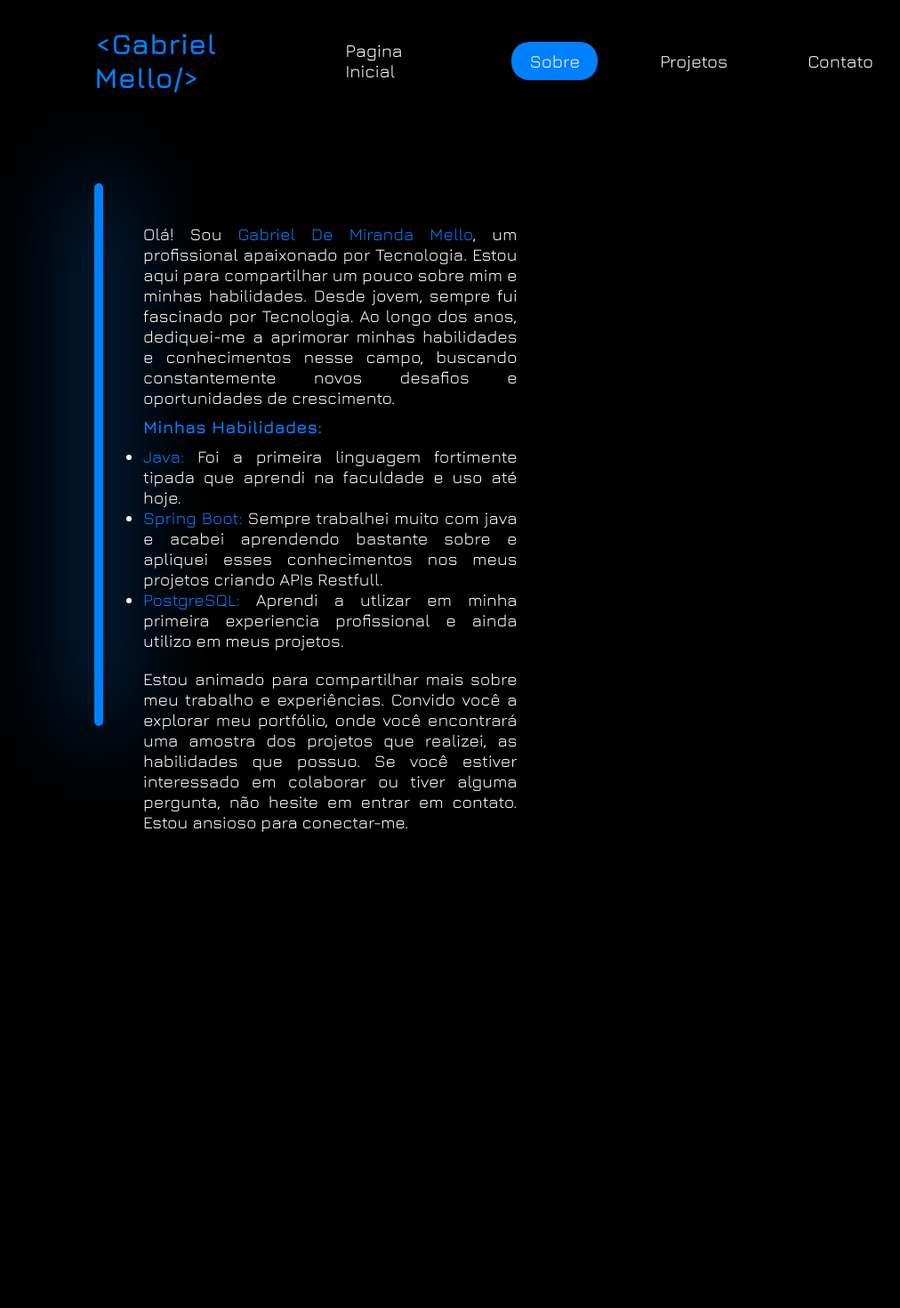
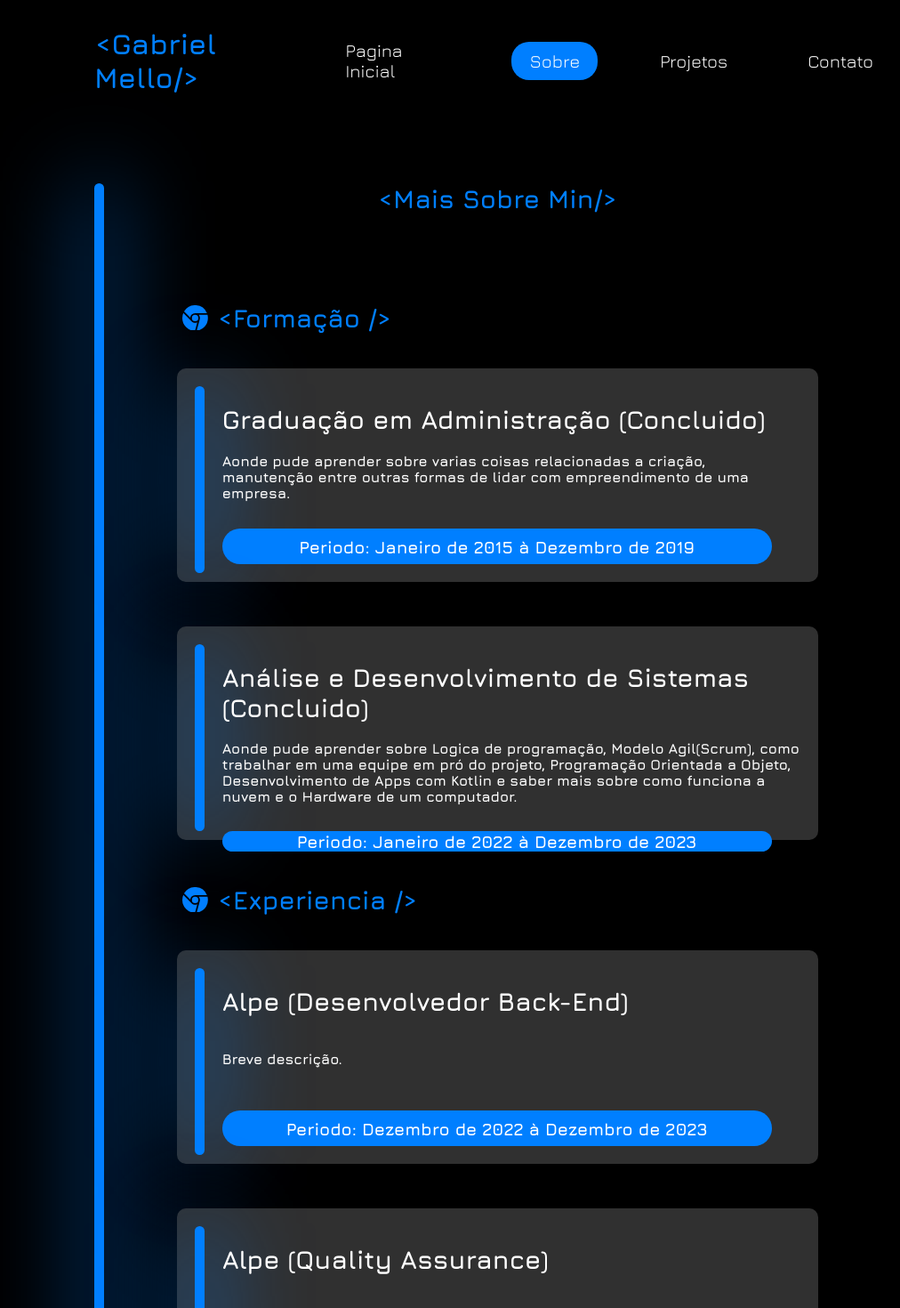
Before and after one commit to GabrielDeMirandaMello/my-portifolio, a React (Create React App) app: page /aboutme in a window 1280 px wide. Shown: the top 1470 px of the page at 89% size, without its empty margins (86-1098 px from the left). Before the commit the page ends 1010 px from the top, so only its background shows below. Built offline with nearby package versions, Linux system fonts and the light colour scheme.

Commit message:
finalizado 905 do sobre min

```diff
--- /dev/null
+++ b/src/components/Cards/card.css
@@ -0,0 +1,44 @@
+.card-formacao{
+    width: 77%;
+    height: 200px;
+    padding: 20px;
+    background-color: #303030;
+    border-radius: 10px;
+    display: flex;
+    justify-content: flex-start;
+    align-items: flex-start;
+    margin-bottom: 50px;
+}
+.linha-azul-card{
+    width: 1px;
+    height: 100%;
+    background-color: #007FFF;
+    border: 5px solid #007FFF;
+    border-radius: 20px;
+    box-shadow: 0 0 100px 5px #007FFF;
+}
+.container-infomacao{
+    width: 100%;
+    height: 100%;
+    display: flex;
+    justify-content: space-between;
+    align-items: flex-start;
+    flex-direction: column;
+    padding-left: 20px;
+}
+.title{
+    margin: 20px 0;
+}
+.description{
+    margin: 0 0 30px 0;
+    font-size: smaller;
+}
+.period{
+    background-color: #007FFF;
+    height: 40px;
+    width: 95%;
+    border-radius: 20px;
+    display: flex;
+    justify-content: center;
+    align-items: center;
+}
--- /dev/null
+++ b/src/components/Cards/card.jsx
@@ -0,0 +1,37 @@
+import React from 'react';
+import "./card.css";
+import { BsGithub } from "react-icons/bs";
+
+function Card(props) {
+
+    const abrirNovaAba = () => {
+        window.location.href = props.link;
+      };
+
+    return (
+        <>
+            {props.github === 'false' &&
+                <div className='card-formacao'>
+                    <div className='linha-azul-card'></div>
+                    <div className='container-infomacao'>
+                        <h1 className='title'>{props.title}</h1>
+                        <h4 className='description'>{props.description}</h4>
+                        <h4 className='period'>{props.period}</h4>
+                    </div>
+                </div>}
+            {props.github === 'true' &&
+                <div className='card-formacao'>
+                    <div className='linha-azul-card'></div>
+                    <div className='container-infomacao'>
+                        <h1 className='title'>{props.title}</h1>
+                        <h4 className='description'>{props.description}</h4>
+                        <h4 className='period'>{props.period}</h4>
+                    </div>
+                    <div>
+                        <BsGithub className='icon-contato' onClick={abrirNovaAba}/>
+                    </div>
+                </div>}
+        </>
+    )
+}
+export default Card;
--- a/src/pages/About_Me/aboutme.css
+++ b/src/pages/About_Me/aboutme.css
@@ -0,0 +1,30 @@
+.container-conteudo-aboutme{
+    width: 100%;
+    height: fit-content;
+    display: flex;
+    flex-direction: column;
+    align-items: center;
+    justify-content: center;
+}
+.title-aboutme{
+    color: #007FFF;
+    margin-bottom: 100px;
+}
+.title-formacao{
+    width: 80%;
+    color: #007FFF;
+    display: flex;
+    justify-content: flex-start;
+    gap: 10px;
+    align-items: center;
+    align-content: center;
+    margin-bottom: 20px;
+}
+.linha-azul-aboutme{
+    width: 1px;
+    height: 225vh;
+    background-color: #007FFF;
+    border: 5px solid #007FFF;
+    border-radius: 20px;
+    box-shadow: 0 0 100px 5px #007FFF;
+}
--- a/src/pages/About_Me/aboutme.jsx
+++ b/src/pages/About_Me/aboutme.jsx
@@ -1,28 +1,68 @@
 import React from 'react';
 import "./aboutme.css";
 import Navigation from '../../components/Navigation/navigation'
+import { BsBrowserChrome } from "react-icons/bs";
+import Card from '../../components/Cards/card';
 
 function Aboutme() {
     return (
         <>
             <Navigation item={'sobre'} />
             <section className='container-home'>
-                <div className='linha-azul'></div>
-                <div className='container-conteudo'>
-                    <div className='texto-home'>
-                        <p>Olá! Sou <span style={{color:'#007FFF'}}>Gabriel De Miranda Mello</span>, um profissional apaixonado por Tecnologia. Estou aqui para compartilhar um pouco sobre mim e minhas habilidades.
-                            Desde jovem, sempre fui fascinado por Tecnologia. Ao longo dos anos, dediquei-me a aprimorar minhas habilidades e conhecimentos nesse campo, buscando constantemente novos desafios e oportunidades de crescimento.
-                        </p>
-                        <p className='minhas-habilidades-home'>Minhas Habilidades:</p>
-                        <ul className='lista-habilidades-home'>
-                            <li><span style={{color:'#007FFF'}}>Java:</span> Foi a primeira linguagem fortimente tipada que aprendi na faculdade e uso até hoje.</li>
-                            <li><span style={{color:'#007FFF'}}>Spring Boot:</span> Sempre trabalhei muito com java e acabei aprendendo bastante sobre e apliquei esses conhecimentos nos meus projetos criando APIs Restfull.</li>
-                            <li><span style={{color:'#007FFF'}}>PostgreSQL:</span> Aprendi a utlizar em minha primeira experiencia profissional e ainda utilizo em meus projetos.</li>
-                        </ul>
-                        <p>
-                            Estou animado para compartilhar mais sobre meu trabalho e experiências. Convido você a explorar meu portfólio, onde você encontrará uma amostra dos projetos que realizei, as habilidades que possuo. Se você estiver interessado em colaborar ou tiver alguma pergunta, não hesite em entrar em contato. Estou ansioso para conectar-me.
-                        </p>
+                <div className='linha-azul-aboutme'></div>
+                <div className='container-conteudo-aboutme'>
+                    <h1 className='title-aboutme'>{`<Mais Sobre Min/>`}</h1>
+                    <div className='title-formacao'>
+                        <h1 className='title-formacao'><BsBrowserChrome /> {`<Formação />`}</h1>
                     </div>
+                    <Card
+                    title={'Graduação em Administração (Concluido)'}
+                    description={'Aonde pude aprender sobre varias coisas relacionadas a criação, manutenção entre outras formas de lidar com empreendimento de uma empresa.'}
+                    period={'Periodo: Janeiro de 2015 à Dezembro de 2019'}
+                    github={'false'}
+                    link={'none'}
+                    />
+                    <Card
+                    title={'Análise e Desenvolvimento de Sistemas (Concluido)'}
+                    description={'Aonde pude aprender sobre Logica de programação, Modelo Agil(Scrum), como trabalhar em uma equipe em pró do projeto, Programação Orientada a Objeto, Desenvolvimento de Apps com Kotlin e saber mais sobre como funciona a nuvem e o Hardware de um computador.'}
+                    period={'Periodo: Janeiro de 2022 à Dezembro de 2023'}
+                    github={'false'}
+                    link={'none'}
+                    />
+                    <div className='title-formacao'>
+                        <h1 className='title-formacao'><BsBrowserChrome /> {`<Experiencia />`}</h1>
+                    </div>
+                    <Card
+                    title={'Alpe (Desenvolvedor Back-End)'}
+                    description={'Breve descrição.'}
+                    period={'Periodo: Dezembro de 2022 à Dezembro de 2023'}
+                    github={'false'}
+                    link={'none'}
+                    />
+                    <Card
+                    title={'Alpe (Quality Assurance)'}
+                    description={'Breve descrição.'}
+                    period={'Periodo: Agosto de 2022 à Dezembro de 2022'}
+                    github={'false'}
+                    link={'none'}
+                    />
+                    <div className='title-formacao'>
+                        <h1 className='title-formacao'><BsBrowserChrome /> {`<Interesses />`}</h1>
+                    </div>
+                    <Card
+                    title={'Ler livros sobre Tecnologias'}
+                    description={'Breve descrição.'}
+                    period={'Normalmente 1 hr por dia'}
+                    github={'false'}
+                    link={'none'}
+                    />
+                    <Card
+                    title={'Jogos Online'}
+                    description={'Breve descrição.'}
+                    period={'Normalmente quando amigos me chaman para jogar'}
+                    github={'false'}
+                    link={'none'}
+                    />
                 </div>
             </section>
 
--- a/src/pages/Home/home.css
+++ b/src/pages/Home/home.css
@@ -7,6 +7,13 @@ body {
     background-color: #000000;
     color: #FFFFFF;
     margin: 30px 15%;
+}
+body::-webkit-scrollbar{
+    display: none;
+}
+
+body::-webkit-scrollbar-thumb{
+   display: none;
 }
 .container-home{
     display: flex;
--- a/src/pages/Projects/projects.css
+++ b/src/pages/Projects/projects.css
@@ -0,0 +1,8 @@
+.linha-azul-project {
+    width: 1px;
+    height: 75vh;
+    background-color: #007FFF;
+    border: 5px solid #007FFF;
+    border-radius: 20px;
+    box-shadow: 0 0 100px 5px #007FFF;
+}
--- a/src/pages/Projects/projects.jsx
+++ b/src/pages/Projects/projects.jsx
@@ -1,28 +1,37 @@
 import React from 'react';
 import "./projects.css";
 import Navigation from '../../components/Navigation/navigation'
+import Card from '../../components/Cards/card';
 
 function Projects() {
     return (
         <>
             <Navigation item={'projetos'} />
             <section className='container-home'>
-                <div className='linha-azul'></div>
-                <div className='container-conteudo'>
-                    <div className='texto-home'>
-                        <p>Olá! Sou <span style={{color:'#007FFF'}}>Gabriel De Miranda Mello</span>, um profissional apaixonado por Tecnologia. Estou aqui para compartilhar um pouco sobre mim e minhas habilidades.
-                            Desde jovem, sempre fui fascinado por Tecnologia. Ao longo dos anos, dediquei-me a aprimorar minhas habilidades e conhecimentos nesse campo, buscando constantemente novos desafios e oportunidades de crescimento.
-                        </p>
-                        <p className='minhas-habilidades-home'>Minhas Habilidades:</p>
-                        <ul className='lista-habilidades-home'>
-                            <li><span style={{color:'#007FFF'}}>Java:</span> Foi a primeira linguagem fortimente tipada que aprendi na faculdade e uso até hoje.</li>
-                            <li><span style={{color:'#007FFF'}}>Spring Boot:</span> Sempre trabalhei muito com java e acabei aprendendo bastante sobre e apliquei esses conhecimentos nos meus projetos criando APIs Restfull.</li>
-                            <li><span style={{color:'#007FFF'}}>PostgreSQL:</span> Aprendi a utlizar em minha primeira experiencia profissional e ainda utilizo em meus projetos.</li>
-                        </ul>
-                        <p>
-                            Estou animado para compartilhar mais sobre meu trabalho e experiências. Convido você a explorar meu portfólio, onde você encontrará uma amostra dos projetos que realizei, as habilidades que possuo. Se você estiver interessado em colaborar ou tiver alguma pergunta, não hesite em entrar em contato. Estou ansioso para conectar-me.
-                        </p>
-                    </div>
+                <div className='linha-azul-project'></div>
+                <div className='container-conteudo-aboutme'>
+                    <h1 className='title-aboutme'>{`<Meus Projetos />`}</h1>
+                    <Card
+                    title={'History Travels (Front-End)'}
+                    description={'Aonde pude aprender sobre varias coisas relacionadas a criação, manutenção entre outras formas de lidar com empreendimento de uma empresa.'}
+                    period={'Periodo: Janeiro de 2015 à Dezembro de 2019'}
+                    github={'true'}
+                    link={'https://github.com/GabrielDeMirandaMello/NewIndividualProjectFrontEnd'}
+                    />
+                    <Card
+                    title={'History Travels (Back-End)'}
+                    description={'Aonde pude aprender sobre varias coisas relacionadas a criação, manutenção entre outras formas de lidar com empreendimento de uma empresa.'}
+                    period={'Periodo: Janeiro de 2015 à Dezembro de 2019'}
+                    github={'true'}
+                    link={'https://github.com/GabrielDeMirandaMello/NewIndividualProjectBackEnd'}
+                    />
+                    <Card
+                    title={'Cross Game (Faculdade)'}
+                    description={'Aonde pude aprender sobre Logica de programação, Modelo Agil(Scrum), como trabalhar em uma equipe em pró do projeto, Programação Orientada a Objeto, Desenvolvimento de Apps com Kotlin e saber mais sobre como funciona a nuvem e o Hardware de um computador.'}
+                    period={'Periodo: Janeiro de 2022 à Dezembro de 2023'}
+                    github={'true'}
+                    link={'none'}
+                    />
                 </div>
             </section>
         </>
```
